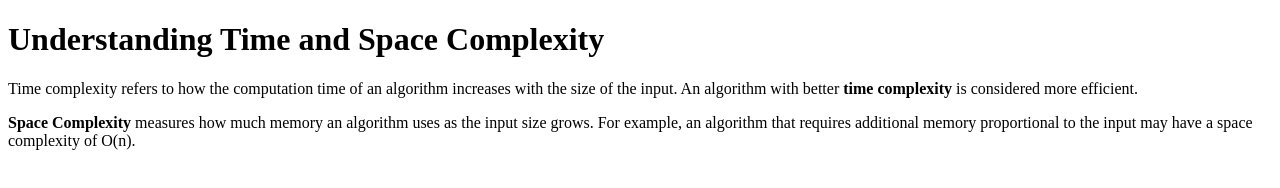
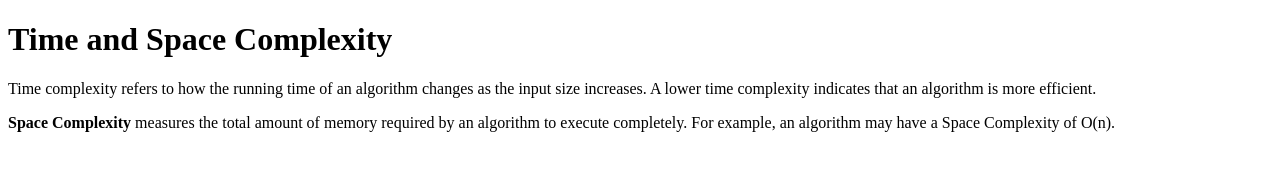
Before and after one commit to acciojob/time-and-space-complexity-Hitesh8411, a website: page main.html in a window 1280 px wide. Drawn offline with Linux system fonts and the light colour scheme.

Commit message:
created a submission

```diff
--- a/main.html
+++ b/main.html
@@ -10,17 +10,16 @@
 	<!-- the entire body must be written by student -->
     <script type="text/javascript" src="./script.js">
 </script>
-
-	 <h1>Understanding Time and Space Complexity</h1>
+		    <h1>Time and Space Complexity</h1>
 
     <p>
-        Time complexity refers to how the computation time of an algorithm increases with the size of the input.
-        An algorithm with better <b>time complexity</b> is considered more efficient.
+        Time complexity refers to how the running time of an algorithm changes as the input size increases.
+        A lower time complexity indicates that an algorithm is more efficient.
     </p>
 
     <p>
-        <b>Space Complexity</b> measures how much memory an algorithm uses as the input size grows.
-        For example, an algorithm that requires additional memory proportional to the input may have a space complexity of O(n).
+        <b>Space Complexity</b> measures the total amount of memory required by an algorithm to execute completely.
+        For example, an algorithm may have a Space Complexity of O(n).
     </p>
 
 </body>
```
